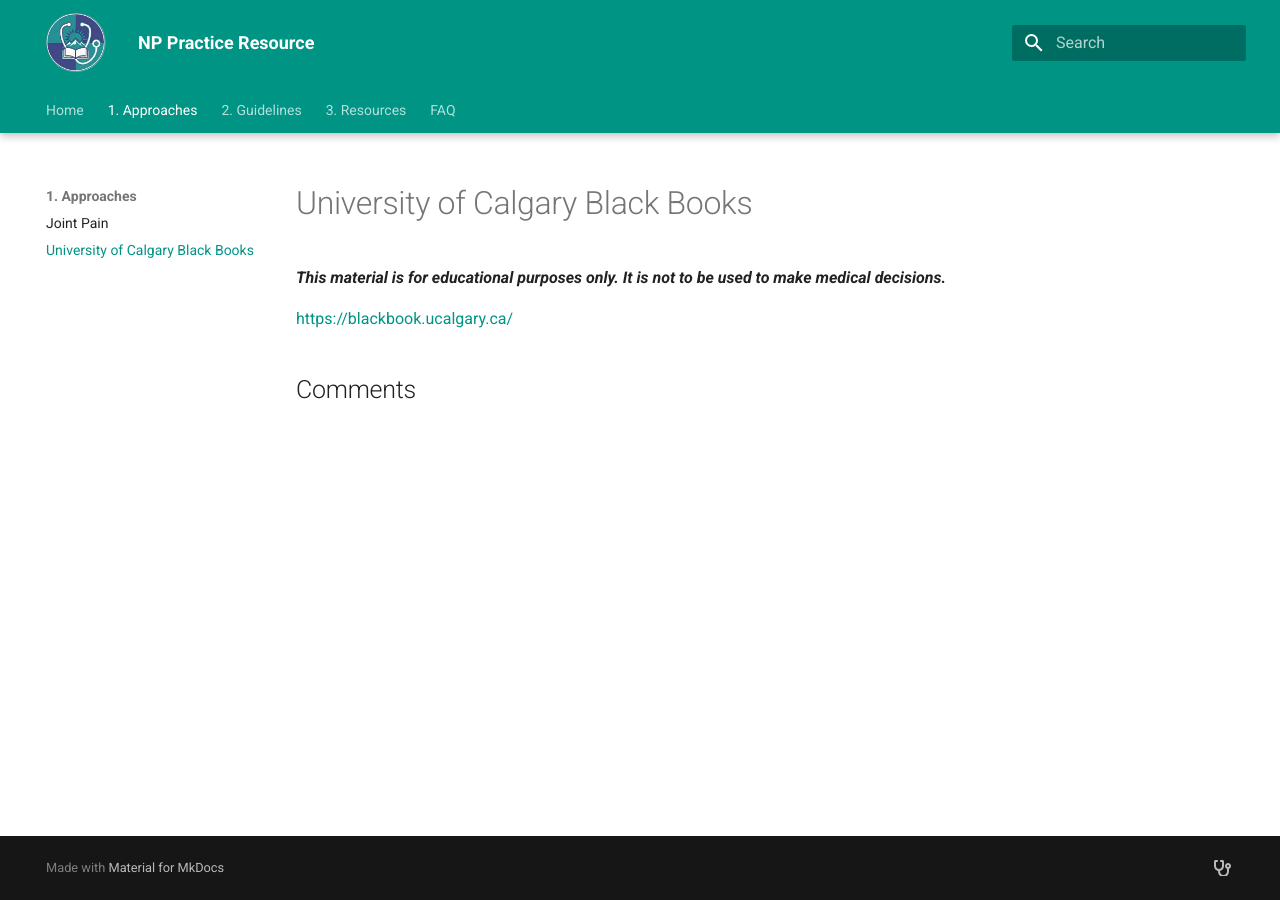
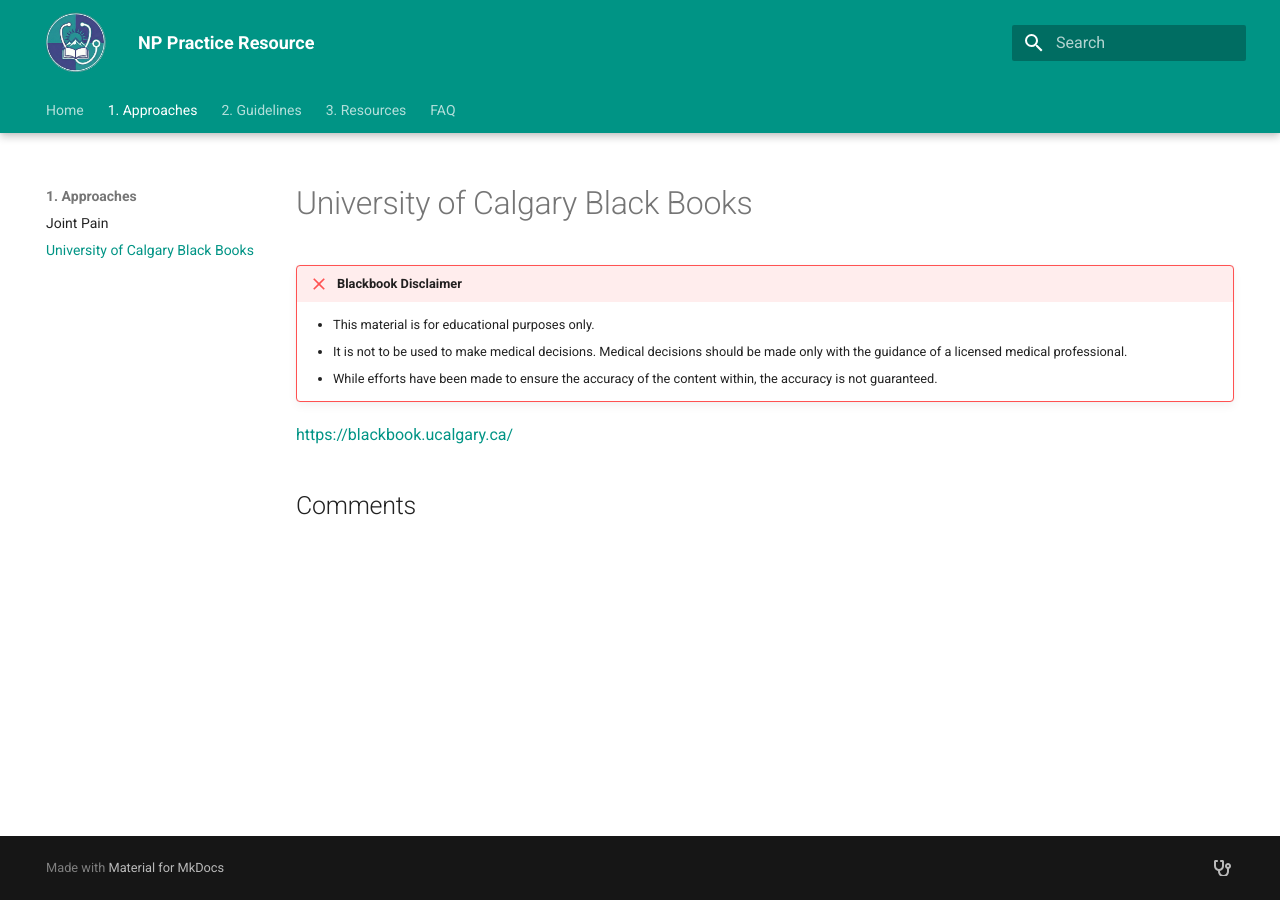
Before and after one commit to joegrafe/np-practice-resource, an MkDocs documentation site: the page built from docs/1. Approaches/University of Calgary Black Books.md, in a window 1280 px wide. Built offline with MkDocs 1.6.1 and Material for MkDocs 9.7.7, drawn with Linux system fonts in a browser that asks for light colours; comment, search, counter and statistics services are not loaded.

Commit message:
2026-02-05 10:08:27__{numFiles}}_M .gitignore docs/1. Approaches/University of Calgary Black Books.md docs/index.md

```diff
--- a/docs/1. Approaches/University of Calgary Black Books.md
+++ b/docs/1. Approaches/University of Calgary Black Books.md
@@ -1,3 +1,6 @@
-***This material is for educational purposes only. It is not to be used to make medical decisions.***
+!!! failure "Blackbook Disclaimer"
+	- This material is for educational purposes only.
+	- It is not to be used to make medical decisions.  Medical decisions should be made only with the  guidance of a licensed medical professional.
+	- While efforts have been made to ensure  the accuracy of the content within,  the accuracy is not guaranteed.
 
 [https://blackbook.ucalgary.ca/](https://blackbook.ucalgary.ca/)
```
Also changed, not shown: docs/index.md (+8 -5 lines), 1 other file.
